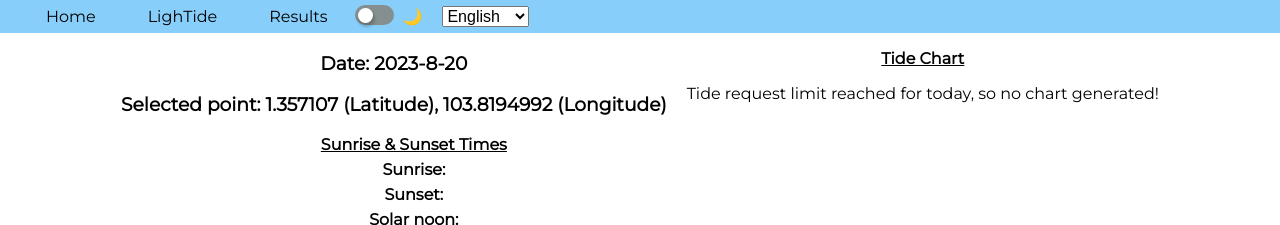
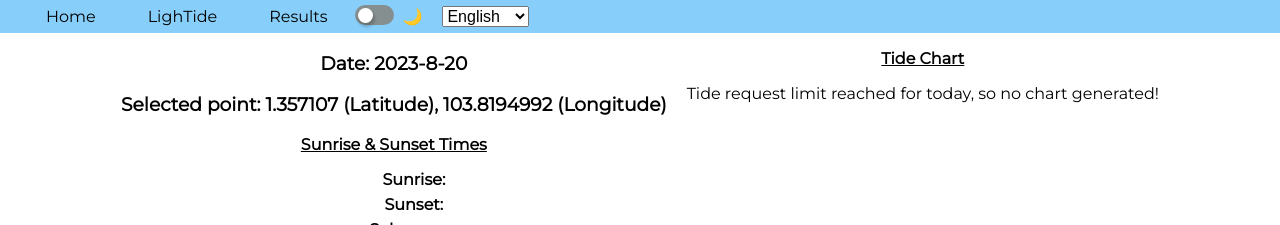
Before and after one commit to zyteo/LighTide, a React (Create React App) app in the folder lightide/: page /results in a window 1280 px wide. Shown: the top 225 px of the page. Built offline with nearby package versions, Linux system fonts and the light colour scheme; no server answers.

Commit message:
label adjustments and rearrangement for nav/sun

```diff
--- a/lightide/src/Components/Nav.jsx
+++ b/lightide/src/Components/Nav.jsx
@@ -125,6 +125,7 @@ function Nav({ handleDarkMode, language, setLanguage }) {
             id="checkbox"
             type="checkbox"
             label="darkmode"
+            aria-label="darkmode"
             onClick={handleDarkMode}
           />
           <CheckBoxLabel htmlFor="checkbox" />
@@ -132,13 +133,13 @@ function Nav({ handleDarkMode, language, setLanguage }) {
         &#127769;
         <Select onChange={(event) => handleLanguage(event)} label="Language">
           <Option value="English" label="English">
-            English
+            <label>English</label>
           </Option>
           <Option value="简体中文" label="简体中文">
-            简体中文
+            <label>简体中文</label>
           </Option>
           <Option value="繁体中文" label="繁体中文">
-            繁体中文
+            <label>繁体中文</label>
           </Option>
         </Select>
       </Navbar>
--- a/lightide/src/Components/Sun.jsx
+++ b/lightide/src/Components/Sun.jsx
@@ -48,11 +48,10 @@ function Sun({
         {text[language].mapsLatitude}), {coordinates?.long} (
         {text[language].mapsLongitude})
       </h3>
+      <u>
+        <strong>{text[language].sunInfo}</strong>
+      </u>
       <Ul>
-        <u>
-          <strong>{text[language].sunInfo}</strong>
-        </u>
-
         <Li>
           <strong> {text[language].sunSunrise}: </strong>
           <Datetimeformat
```
Also changed, not shown: 1 other file (tests, documents, lock files or other folders).
